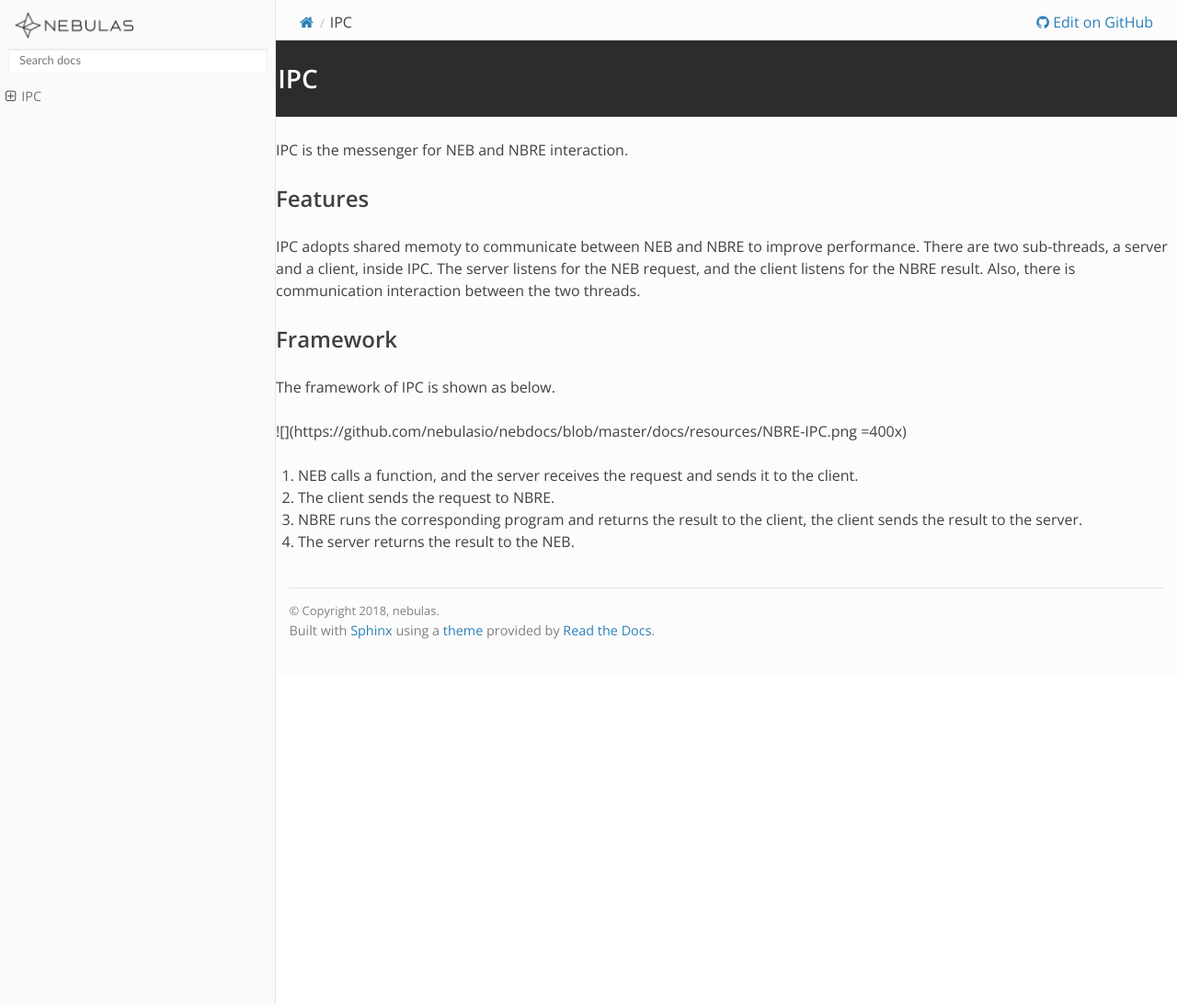
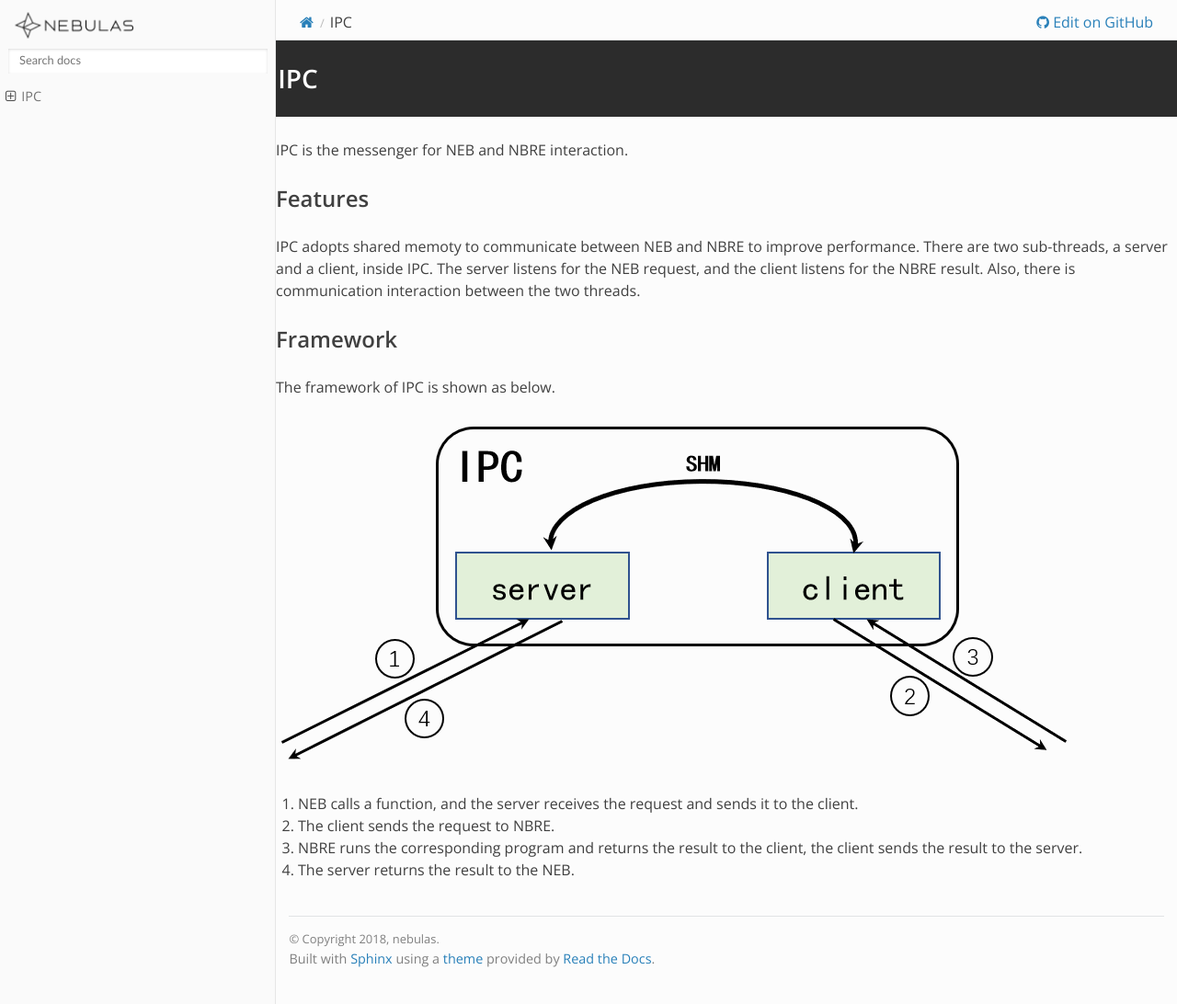
Before and after one commit to nebulasio/nebdocs, a Sphinx documentation site: the page built from docs/go-nebulas/infrastructure/NBRE/IPC.md, in a window 1280 px wide and 1092 px high. Shown: the whole window at 92% size. Built offline with Sphinx 7.4.7 and the Read the Docs theme 2.0.0, drawn with Linux system fonts in a browser that asks for light colours; pages that are not in the unit, such as notebooks, are missing from menus.

Commit message:
NBRE update

```diff
--- a/docs/go-nebulas/infrastructure/NBRE/IPC.md
+++ b/docs/go-nebulas/infrastructure/NBRE/IPC.md
@@ -8,7 +8,7 @@ There are two sub-threads, a server and a client, inside IPC. The server listens
 ### Framework
 The framework of IPC is shown as below.
 
-![](https://github.com/nebulasio/nebdocs/blob/master/docs/resources/NBRE-IPC.png =400x)
+![](https://github.com/nebulasio/nebdocs/blob/master/docs/resources/NBRE-IPC.png)
 
 1. NEB calls a function, and the server receives the request and sends it to the client.
 
```
Also changed, not shown: docs/go-nebulas/infrastructure/NBRE/JIT.md (+1 -1 lines).
